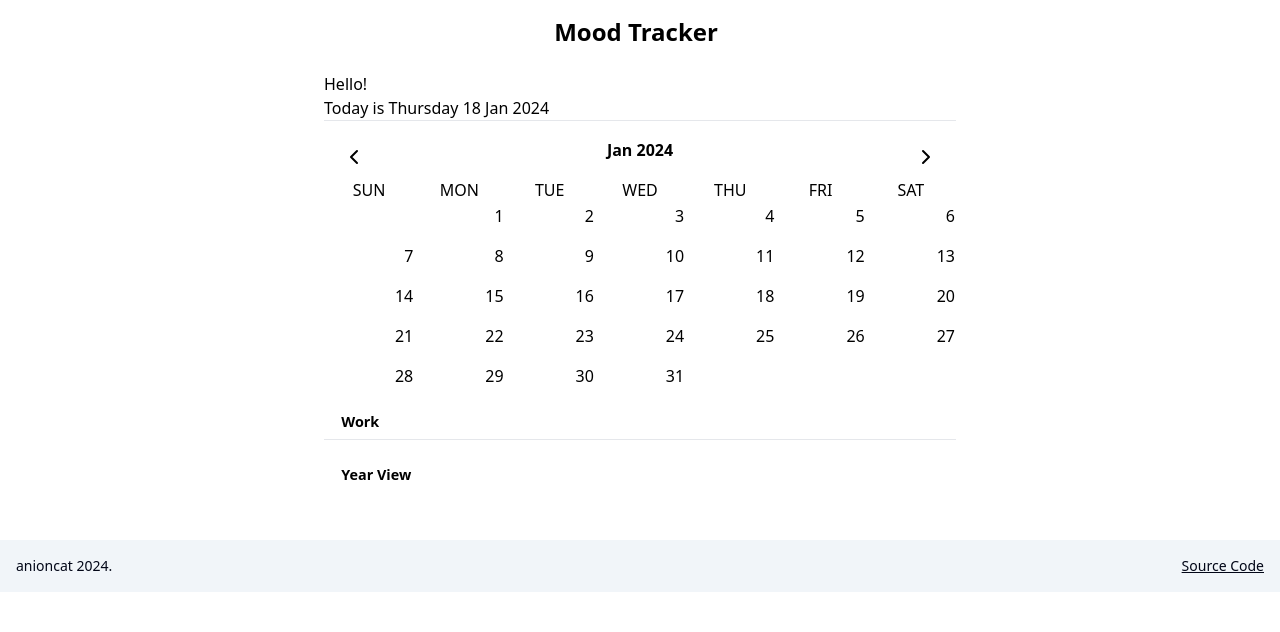
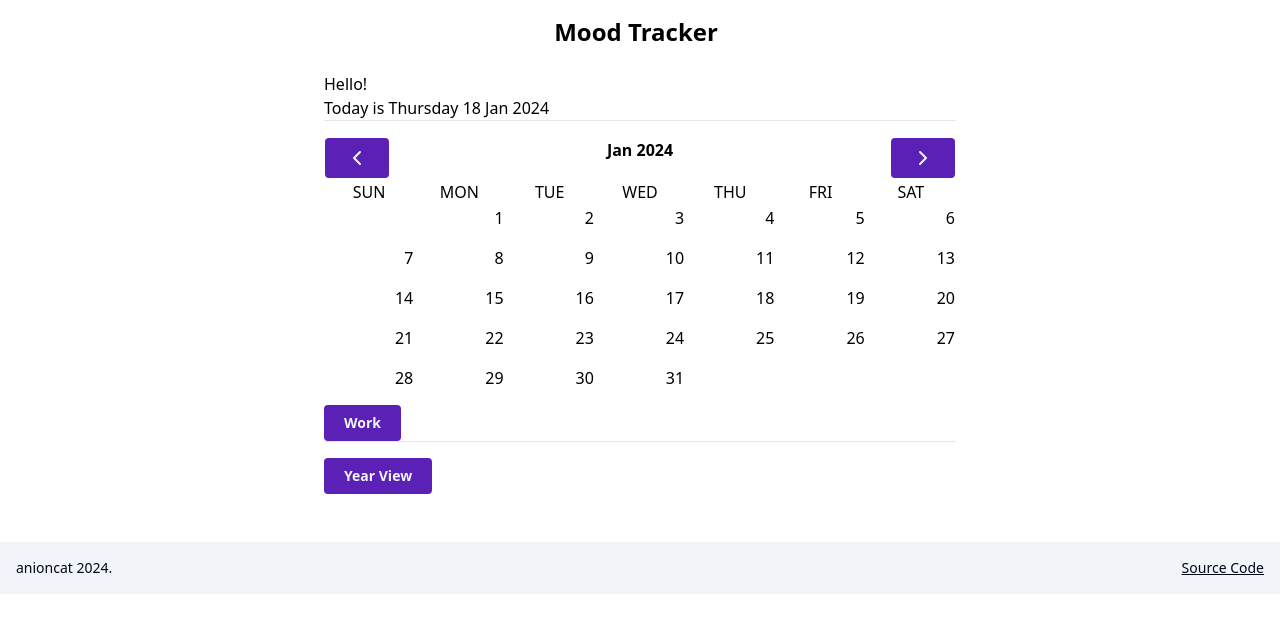
Before and after one commit to anioncat/habit-tracker, a React (Vite) app in the folder frontend/: page / in a window 1280 px wide. Shown: the top 632 px of the page. Built offline with nearby package versions, Linux system fonts and the light colour scheme.

Commit message:
tailwind button

```diff
--- a/frontend/src/appStyle.css
+++ b/frontend/src/appStyle.css
@@ -600,6 +600,10 @@ video {
   left: 0px;
 }
 
+.m-0 {
+  margin: 0px;
+}
+
 .mx-auto {
   margin-left: auto;
   margin-right: auto;
@@ -642,10 +646,6 @@ video {
   width: 100%;
 }
 
-.min-w-\[320px\] {
-  min-width: 320px;
-}
-
 .min-w-\[360px\] {
   min-width: 360px;
 }
@@ -662,6 +662,14 @@ video {
   flex: 1 1 0%;
 }
 
+.cursor-pointer {
+  cursor: pointer;
+}
+
+.cursor-default {
+  cursor: default;
+}
+
 .select-none {
   -webkit-user-select: none;
      -moz-user-select: none;
@@ -670,6 +678,12 @@ video {
 
 .resize {
   resize: both;
+}
+
+.appearance-none {
+  -webkit-appearance: none;
+     -moz-appearance: none;
+          appearance: none;
 }
 
 .items-center {
@@ -684,8 +698,25 @@ video {
   gap: 1rem;
 }
 
+.gap-2 {
+  gap: 0.5rem;
+}
+
+.rounded {
+  border-radius: 0.25rem;
+}
+
 .border {
   border-width: 1px;
+}
+
+.border-0 {
+  border-width: 0px;
+}
+
+.bg-red-100 {
+  --tw-bg-opacity: 1;
+  background-color: rgb(254 226 226 / var(--tw-bg-opacity));
 }
 
 .bg-slate-100 {
@@ -693,18 +724,27 @@ video {
   background-color: rgb(241 245 249 / var(--tw-bg-opacity));
 }
 
+.bg-slate-950 {
+  --tw-bg-opacity: 1;
+  background-color: rgb(2 6 23 / var(--tw-bg-opacity));
+}
+
 .bg-violet-800 {
   --tw-bg-opacity: 1;
   background-color: rgb(91 33 182 / var(--tw-bg-opacity));
 }
 
-.bg-slate-950 {
+.bg-zinc-800 {
   --tw-bg-opacity: 1;
-  background-color: rgb(2 6 23 / var(--tw-bg-opacity));
+  background-color: rgb(39 39 42 / var(--tw-bg-opacity));
 }
 
 .p-4 {
   padding: 1rem;
+}
+
+.p-1 {
+  padding: 0.25rem;
 }
 
 .px-1 {
@@ -717,13 +757,18 @@ video {
   padding-bottom: 1rem;
 }
 
+.px-5 {
+  padding-left: 1.25rem;
+  padding-right: 1.25rem;
+}
+
+.py-2 {
+  padding-top: 0.5rem;
+  padding-bottom: 0.5rem;
+}
+
 .pb-12 {
   padding-bottom: 3rem;
-}
-
-.text-2xl {
-  font-size: 1.5rem;
-  line-height: 2rem;
 }
 
 .text-sm {
@@ -731,12 +776,13 @@ video {
   line-height: 1.25rem;
 }
 
-.font-bold {
-  font-weight: 700;
+.font-semibold {
+  font-weight: 600;
 }
 
-.text-inherit {
-  color: inherit;
+.text-slate-100 {
+  --tw-text-opacity: 1;
+  color: rgb(241 245 249 / var(--tw-text-opacity));
 }
 
 .text-slate-950 {
@@ -749,13 +795,8 @@ video {
   color: rgb(91 33 182 / var(--tw-text-opacity));
 }
 
-.text-slate-100 {
-  --tw-text-opacity: 1;
-  color: rgb(241 245 249 / var(--tw-text-opacity));
-}
-
-.underline {
-  text-decoration-line: underline;
+.opacity-80 {
+  opacity: 0.8;
 }
 
 .outline {
@@ -777,6 +818,43 @@ video {
 .hover\:text-violet-800:hover {
   --tw-text-opacity: 1;
   color: rgb(91 33 182 / var(--tw-text-opacity));
+}
+
+.hover\:brightness-110:hover {
+  --tw-brightness: brightness(1.1);
+  filter: var(--tw-blur) var(--tw-brightness) var(--tw-contrast) var(--tw-grayscale) var(--tw-hue-rotate) var(--tw-invert) var(--tw-saturate) var(--tw-sepia) var(--tw-drop-shadow);
+}
+
+.active\:brightness-95:active {
+  --tw-brightness: brightness(.95);
+  filter: var(--tw-blur) var(--tw-brightness) var(--tw-contrast) var(--tw-grayscale) var(--tw-hue-rotate) var(--tw-invert) var(--tw-saturate) var(--tw-sepia) var(--tw-drop-shadow);
+}
+
+.active\:brightness-90:active {
+  --tw-brightness: brightness(.9);
+  filter: var(--tw-blur) var(--tw-brightness) var(--tw-contrast) var(--tw-grayscale) var(--tw-hue-rotate) var(--tw-invert) var(--tw-saturate) var(--tw-sepia) var(--tw-drop-shadow);
+}
+
+.active\:brightness-125:active {
+  --tw-brightness: brightness(1.25);
+  filter: var(--tw-blur) var(--tw-brightness) var(--tw-contrast) var(--tw-grayscale) var(--tw-hue-rotate) var(--tw-invert) var(--tw-saturate) var(--tw-sepia) var(--tw-drop-shadow);
+}
+
+.disabled\:cursor-default:disabled {
+  cursor: default;
+}
+
+.disabled\:bg-zinc-800:disabled {
+  --tw-bg-opacity: 1;
+  background-color: rgb(39 39 42 / var(--tw-bg-opacity));
+}
+
+.disabled\:opacity-80:disabled {
+  opacity: 0.8;
+}
+
+.disabled\:filter-none:disabled {
+  filter: none;
 }
 
 .\[\&_a\]\:flex a {
--- /dev/null
+++ b/frontend/src/components/Button.tsx
@@ -0,0 +1,81 @@
+import { Link, LinkProps, To } from 'react-router-dom'
+
+import { AnchorHTMLAttributes, ButtonHTMLAttributes, ReactNode } from 'react'
+import { AppColor } from '../config/style'
+
+type BaseButtonProps = {
+  children?: ReactNode
+  icon?: JSX.Element
+  secondary?: boolean
+}
+
+type AnchorButtonProps = {
+  href: string
+} & BaseButtonProps &
+  AnchorHTMLAttributes<HTMLAnchorElement>
+
+type LinkButtonProps = {
+  to: To
+} & BaseButtonProps &
+  LinkProps
+
+type ButtonButtonProps = BaseButtonProps &
+  ButtonHTMLAttributes<HTMLButtonElement>
+
+type ButtonProps = AnchorButtonProps | ButtonButtonProps | LinkButtonProps
+
+const Button = ({
+  type = 'button',
+  children,
+  icon,
+  secondary,
+  ...props
+}: ButtonProps) => {
+  const colors = `${secondary ? AppColor.secondaryBg : AppColor.primaryBg} ${
+    AppColor.whiteText
+  }`
+  const spacing = `m-0 border-0 rounded inline-flex gap-2 ${
+    icon ? 'p-1' : 'py-2 px-5'
+  }`
+  const text = 'font-semibold text-sm'
+  const alignment = 'justify-center items-center'
+  const active = 'active:brightness-90 hover:brightness-110'
+  const disabled = `disabled:filter-none ${AppColor.disabledButtonBg} disabled:opacity-80 disabled:cursor-default`
+  const buttonStyle = `appearance-none cursor-pointer ${spacing} ${colors} ${text} ${alignment} ${active} ${disabled}`
+
+  // Select which element to use.
+  // This is done because the `as` prop didn't work well with goober
+  if ('href' in props) {
+    return (
+      <a
+        className={buttonStyle}
+        type={type as ButtonHTMLAttributes<HTMLButtonElement>['type']}
+        {...props}>
+        {icon}
+        {children}
+      </a>
+    )
+  } else if ('to' in props) {
+    return (
+      <Link
+        className={buttonStyle}
+        type={type as ButtonHTMLAttributes<HTMLButtonElement>['type']}
+        {...props}>
+        {icon}
+        {children}
+      </Link>
+    )
+  } else {
+    return (
+      <button
+        className={buttonStyle}
+        type={type as ButtonHTMLAttributes<HTMLButtonElement>['type']}
+        {...props}>
+        {icon}
+        {children}
+      </button>
+    )
+  }
+}
+
+export default Button
--- a/frontend/src/components/Button/Button.tsx
+++ /dev/null
@@ -1,62 +0,0 @@
-import { Link, LinkProps, To } from "react-router-dom";
-
-import { ButtonStyleClass } from "./buttonStyle";
-import { AnchorHTMLAttributes, ButtonHTMLAttributes, ReactNode } from "react";
-
-type BaseButtonProps = {
-  children?: ReactNode;
-  icon?: JSX.Element;
-  surface?: boolean;
-  secondary?: boolean;
-};
-
-type AnchorButtonProps = {
-  href: string;
-} & BaseButtonProps &
-  AnchorHTMLAttributes<HTMLAnchorElement>;
-
-type LinkButtonProps = {
-  to: To;
-} & BaseButtonProps &
-  LinkProps;
-
-type ButtonButtonProps = BaseButtonProps &
-  ButtonHTMLAttributes<HTMLButtonElement>;
-
-type ButtonProps = AnchorButtonProps | ButtonButtonProps | LinkButtonProps;
-
-const Button = ({
-  type = "button",
-  children,
-  icon,
-  secondary,
-  surface,
-  ...props
-}: ButtonProps) => {
-  // Select which element to use.
-  // This is done because the `as` prop didn't work well with goober
-  let Element;
-  if ("href" in props) {
-    Element = "a";
-  } else if ("to" in props) {
-    Element = Link;
-  } else {
-    Element = "button";
-  }
-  return (
-    <Element
-      className={ButtonStyleClass({
-        $icon: icon && !children,
-        $secondary: secondary,
-        $surface: surface,
-      })}
-      type={type as ButtonHTMLAttributes<HTMLButtonElement>["type"]}
-      {...props}
-    >
-      {icon}
-      {children}
-    </Element>
-  );
-};
-
-export default Button;
--- a/frontend/src/components/Button/buttonStyle.ts
+++ /dev/null
@@ -1,42 +0,0 @@
-import { css } from 'goober'
-
-type WrapperProps = {
-  $icon: boolean
-  $surface: boolean
-  $secondary: boolean
-}
-
-/**
- * Creates a wapper element. This is done to support thr `as` prop with typescript
- */
-export const ButtonStyleClass = ({ $icon, $secondary, $surface }: WrapperProps) => css({
-  margin: 0,
-  border: 0,
-  background: 'var(--primary)',
-  font: 'inherit',
-  color: 'var(--white)',
-  fontWeight: '600',
-  fontSize: '.9em',
-  borderRadius: '.3em',
-  cursor: 'pointer',
-  display: 'inline-flex',
-  justifyContent: 'center',
-  alignItems: 'center',
-  appearance: 'none',
-  gap: '.5em',
-  textDecoration: 'none',
-  '&:active': {
-    filter: 'brightness(0.94)'
-  },
-  '&:disabled': {
-    filter: 'none',
-    backgroundColor: 'var(--disabled-button)',
-    opacity: '.8',
-    cursor: 'default'
-  },
-  '&:visited': {
-    color: 'var(--white)'
-  },
-  padding: $icon ? '.375em' : '.5em 1.2em',
-  backgroundColor: $secondary ? 'var(--toolbar)' : $surface ? 'var(--surface)' : undefined
-})
--- a/frontend/src/components/Footer.tsx
+++ b/frontend/src/components/Footer.tsx
@@ -2,7 +2,7 @@ import { AppColor } from '../config/style'
 
 const FooterItem = ({ children }: { children: React.ReactNode }) => (
   <span
-    className={`text-sm ${AppColor.blackText} [&_a]:underline [&_a]:text-inherit ${AppColor.primaryAChildHover}`}>
+    className={`text-sm ${AppColor.blackText} [&_a]:underline [&_a]:text-inherit ${AppColor.primaryAnchorChildHover}`}>
     {children}
   </span>
 )
--- a/frontend/src/components/MonthView/MonthView.tsx
+++ b/frontend/src/components/MonthView/MonthView.tsx
@@ -12,7 +12,7 @@ import {
   MonthTableHead,
   MonthTableHeaderContainer,
 } from './monthViewStyle'
-import Button from '../Button/Button'
+import Button from '../Button'
 import { useJournalDayStore } from '../../stores'
 import { JournalDay, Scale } from '../../types/ProjectTypes'
 import { ChevronLeft, ChevronRight } from 'lucide-react'
--- a/frontend/src/components/index.ts
+++ b/frontend/src/components/index.ts
@@ -2,7 +2,7 @@ export { default as Main } from './Main'
 export { default as Header } from './Header'
 export { default as Footer } from './Footer'
 
-export { default as Button } from './Button/Button'
+export { default as Button } from './Button'
 export { default as Input } from './Input/Input'
 
 export { default as MonthView } from './MonthView/MonthView'
--- a/frontend/src/config/style.ts
+++ b/frontend/src/config/style.ts
@@ -1,12 +1,22 @@
 export const AppColor = {
+  // Text
   blackText: 'text-slate-950',
   blackBg: 'bg-slate-950',
+  whiteText: 'text-slate-100',
 
+  // Toolbar
   toolbarText: 'text-slate-100',
   toolbarBg: 'bg-slate-100',
 
+  // Disabled
+  disabledButtonBg: 'disabled:bg-zinc-800',
+
+  // Primary
   primaryText: 'text-violet-800',
   primaryBg: 'bg-violet-800',
-  primaryAChildHover: '[&_a]:hover:text-violet-800',
+  primaryAnchorChildHover: '[&_a]:hover:text-violet-800',
   primaryHoverText: 'hover:text-violet-800',
+
+  // Secondary
+  secondaryBg: 'bg-red-100',
 }
```
